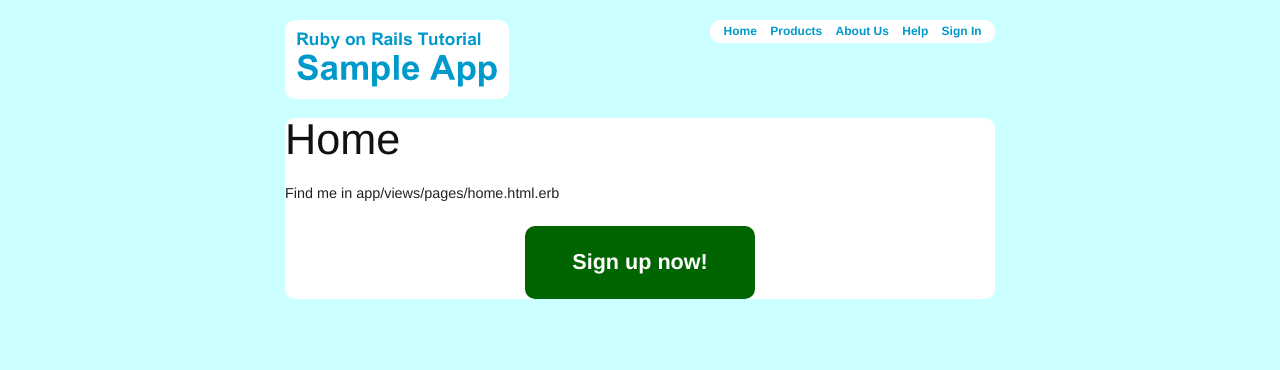
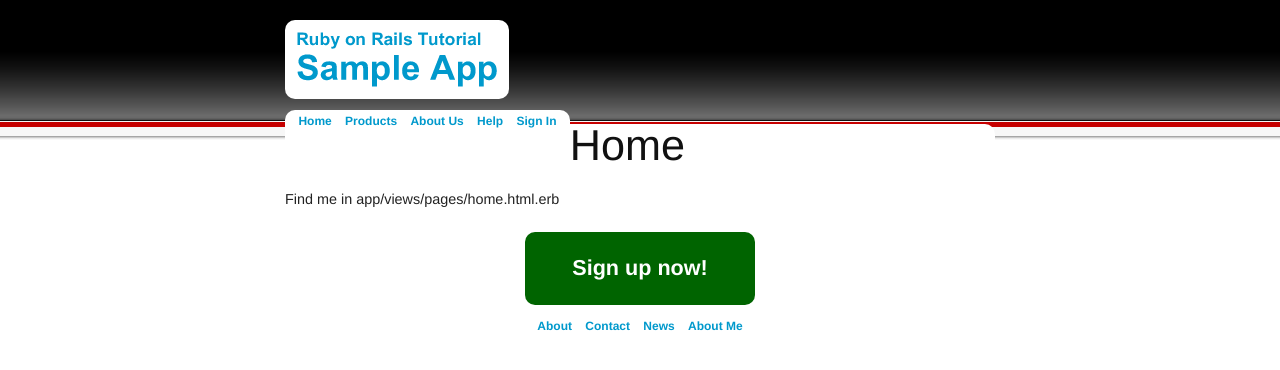
Before and after one commit to nebrogdo/norm_test, a Rails app: page /pages/home in a window 1280 px wide. Shown: the top 370 px of the page. Run offline with Rails 7, Linux system fonts and the light colour scheme.

Commit message:
aaded some partials and a footer

```diff
--- /dev/null
+++ b/app/views/layouts/_footer.html.erb
@@ -0,0 +1,10 @@
+<footer>
+  <nav class="round">
+    <ul>
+      <li><%= link_to "About", '#' %></li>
+      <li><%= link_to "Contact", '#' %></li>
+      <li><%= link_to "News", '#' %></li>
+      <li><%= link_to "About Me", 'http://normbrogdon.com' %></li>
+    </ul>
+  </nav>
+</footer>
--- /dev/null
+++ b/app/views/layouts/_header.html.erb
@@ -0,0 +1,14 @@
+<header>
+  <div class="header">
+    <%= image_tag("logo.png", :alt => "The Byte Stuff", :class => "round") %>
+  </div>
+  <nav class="round">
+    <ul>
+      <li><%= link_to  "Home", '#' %></li>
+      <li><%= link_to  "Products", '#' %></li>
+      <li><%= link_to  "About Us", '#' %></li>
+      <li><%= link_to  "Help", '#' %></li>
+      <li><%= link_to  "Sign In", '#' %></li>
+    </ul>
+  </nav>
+</header>
--- /dev/null
+++ b/app/views/layouts/_stylesheets.html.erb
@@ -0,0 +1,7 @@
+<!--[if lt IE 9]>
+<script src="http://html5shiv.googlecode.com/svn/trunk/html5.js"></script>
+<![endif]-->
+<%= stylesheet_link_tag 'blueprint/screen', :media => 'screen' %>
+<%= stylesheet_link_tag 'blueprint/print', :media => 'print' %>
+<!--[if IE 8]><%= stylesheet_link_tag 'blueprint/ie' %><![endif]-->
+<%= stylesheet_link_tag 'custom', :media => 'screen'%>
--- a/app/views/layouts/application.html.erb
+++ b/app/views/layouts/application.html.erb
@@ -3,31 +3,15 @@
 <head>
   <title><%= title %></title>
   <%= csrf_meta_tag %>
-  <!--[if lt IE 9]>
-  <script src="http://html5shiv.googlecode.com/svn/trunk/html5.js"></script>
-  <![endif]-->
-  <%= stylesheet_link_tag 'blueprint/screen', :media => 'screen' %>
-  <%= stylesheet_link_tag 'blueprint/print', :media => 'print' %>
-  <!--[if IE 8]><%= stylesheet_link_tag 'blueprint/ie' %><![endif]-->
-  <%= stylesheet_link_tag 'custom', :media => 'screen'%>
+  <%= render 'layouts/stylesheets' %>
 </head>
 <body>
   <div class="container">
-    <header>
-      <%= image_tag("logo.png", :alt => "The Byte Stuff", :class => "round") %>
-      <nav class="round">
-        <ul>
-          <li><%= link_to  "Home", '#' %></li>
-          <li><%= link_to  "Products", '#' %></li>
-          <li><%= link_to  "About Us", '#' %></li>
-          <li><%= link_to  "Help", '#' %></li>
-          <li><%= link_to  "Sign In", '#' %></li>
-        </ul>
-      </nav>
-    </header>
+    <%= render 'layouts/header' %>
     <section class="round">
       <%= yield %>
     </section>
+    <%= render 'layouts/footer' %>
   </div>
 </body>
 </html>
--- a/public/stylesheets/custom.css
+++ b/public/stylesheets/custom.css
@@ -3,7 +3,8 @@
 }
 
 body {
-  background: #cff;
+  background-image: url('/images/header_background.png');
+  background-repeat: repeat-x;
 }
 
 header {
@@ -19,6 +20,10 @@
   margin-top: 1em;
   font-size: 120%;
   background: #fff;
+}
+
+.header {
+  height: 90px;
 }
 
 /* Links */
@@ -40,13 +45,14 @@
 /* Navigation */
 
 nav {
-  float: right;
+  float: left;
   background: white;
   padding:0 0.7em;
   white-space: nowrap;
 }
 
 nav ul {
+  height: 30px;
   margin: 0;
   padding: 0;
 }
@@ -84,3 +90,14 @@
   -webkit-border-radius: 10px;
   border-radius: 10px;
 }
+
+/* Footer */
+footer {
+  text-align: center;
+  margin: 10px auto 0px;
+  width: 710px;
+}
+
+footer nav {
+  float: none;
+}
```
Also changed, not shown: public/images/header_background.png (added), public/images/sprite.png (added).
